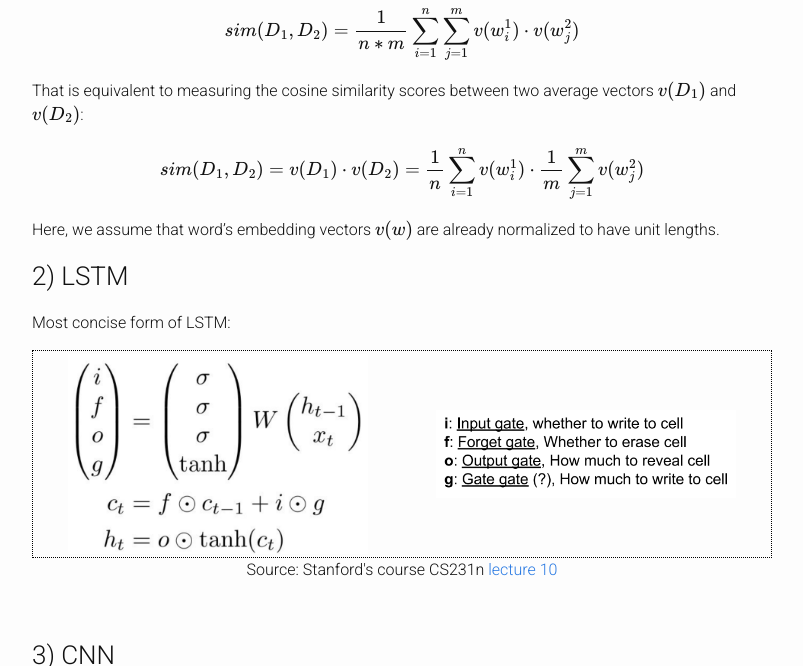
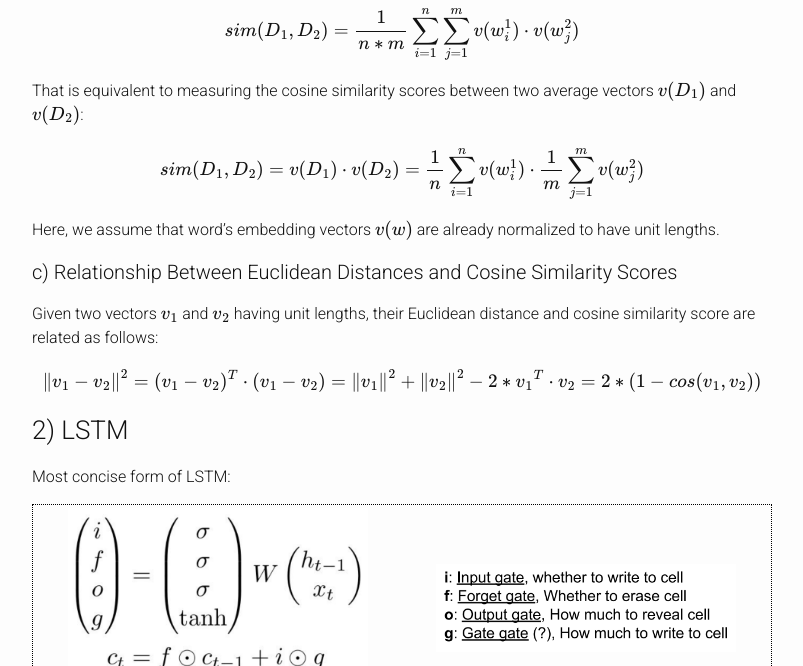
Before and after one commit to vinhkhuc/vinhkhuc.github.io, a Jekyll site: the page built from _posts/2019-04-17-ml-great-explanations.md, in a window 1280 px wide and 900 px high, scrolled down 731 px, cut to the strip 0-666 px from the top of the window. Shown: the whole strip, without its empty margins (238-1041 px from the left). Built offline with Jekyll 4.4.1, drawn with Linux system fonts in a browser that asks for light colours; formulas are drawn with MathJax 3; comment, search, counter and statistics services are not loaded.

Commit message:
More technique

```diff
--- a/_posts/2019-04-17-ml-great-explanations.md
+++ b/_posts/2019-04-17-ml-great-explanations.md
@@ -36,6 +36,11 @@ That is equivalent to measuring the cosine similarity scores between two average
 $$ sim(D_1, D_2) = v(D_1) \cdot v(D_2) = \frac{1}{n}\sum^{n}_{i=1}{v(w^1_i)} \cdot \frac{1}{m}\sum^{m}_{j=1}{v(w^2_j)} $$
 
 Here, we assume that word's embedding vectors $$ v(w) $$ are already normalized to have unit lengths.
+
+#### c) Relationship Between Euclidean Distances and Cosine Similarity Scores
+Given two vectors $$v_1$$ and $$v_2$$ having unit lengths, their Euclidean distance and cosine similarity score are related as follows:
+
+$$ {\lVert v_1 - v_2 \rVert}^2 = (v_1 - v_2)^T \cdot (v_1 - v_2) = {\lVert v_1 \rVert}^2 + {\lVert v_2 \rVert}^2 - 2 * {v_1}^T \cdot {v_2} = 2 * (1 - cos(v_1, v_2)) $$
 
 ### 2) LSTM
 
```
